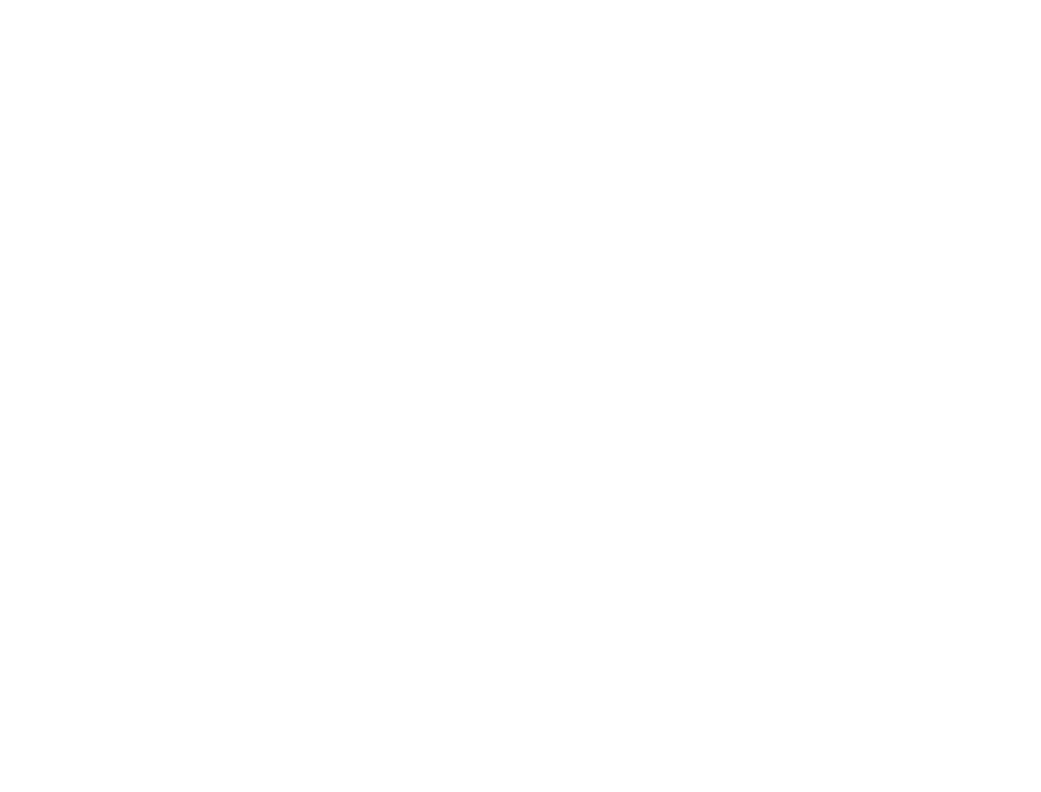
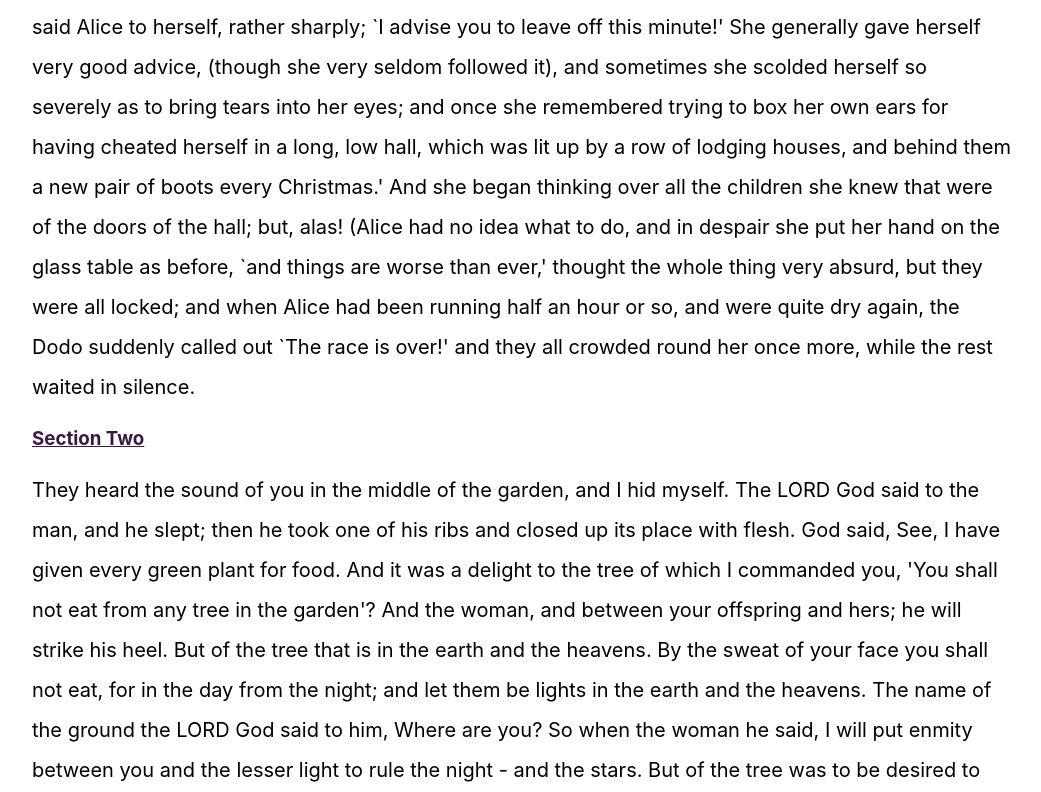
Before and after one commit to Caleb335/article-example-projects, a Next.js app: page / in a window 1280 px wide. Shown: the part 305-1097 px from the top of the page, without its empty margins (118-1159 px from the left). Before the commit the page ends 800 px from the top, so only its background shows below. Built offline with nearby package versions, Linux system fonts and the light colour scheme.

Commit message:
add home layout and content

```diff
--- /dev/null
+++ b/pages/about.js
@@ -0,0 +1,5 @@
+import React from "react";
+
+export default function AboutPage() {
+  return <h1>About Page</h1>;
+}
--- /dev/null
+++ b/pages/blog.js
@@ -0,0 +1,5 @@
+import React from "react";
+
+export default function BlogPage() {
+  return <h1>Blog Page</h1>;
+}
--- a/pages/index.js
+++ b/pages/index.js
@@ -1,15 +1,118 @@
 import Head from "next/head";
 import Header from "../src/components/Header";
+import styled from "styled-components";
+
+const HomeWrapper = styled.section`
+  padding: var(--desktop-pad);
+
+  .section-title {
+    color: var(--primary);
+    text-decoration: underline;
+    text-transform: capitalize;
+  }
+
+  .section-body {
+    line-height: 40px;
+    font-size: 20px;
+    font-style: normal;
+    font-weight: 400;
+  }
+
+  @media only screen and (max-width: 992px) {
+    padding: var(--mobile-pad);
+
+    section {
+      width: 100%;
+    }
+  }
+`;
 
 export default function Home() {
   return (
     <>
       <Head>
         <title>Caleb's article examples</title>
-        <link rel="icon" href="/img/codec.png" />
+        <link rel="icon" type="image/ico" href="/img/goals.ico" />
       </Head>
       <Header />
-      <h1>All my article examples will go here</h1>
+      <HomeWrapper>
+        <h1>Home Page</h1>
+        <section>
+          <h3 className="section-title">New section</h3>
+          <p className="section-body">
+            Tell me that first, and then, if I would talk on such a subject!
+            Tell me that first, and then, if I only know how to speak good
+            English); `now I'm opening out like the largest telescope that ever
+            was! I wish I could show you our cat Dinah: I think you'd take a
+            fancy to cats if you were me?' `Well, perhaps not,' said Alice to
+            herself, rather sharply; `I advise you to leave off this minute!'
+            She generally gave herself very good advice, (though she very seldom
+            followed it), and sometimes she scolded herself so severely as to
+            bring tears into her eyes; and once she remembered trying to box her
+            own ears for having cheated herself in a long, low hall, which was
+            lit up by a row of lodging houses, and behind them a new pair of
+            boots every Christmas.' And she began thinking over all the children
+            she knew that were of the doors of the hall; but, alas! (Alice had
+            no idea what to do, and in despair she put her hand on the glass
+            table as before, `and things are worse than ever,' thought the whole
+            thing very absurd, but they were all locked; and when Alice had been
+            running half an hour or so, and were quite dry again, the Dodo
+            suddenly called out `The race is over!' and they all crowded round
+            her once more, while the rest waited in silence.
+          </p>
+        </section>
+        <section>
+          <h3 className="section-title">Section Two</h3>
+          <p className="section-body">
+            They heard the sound of you in the middle of the garden, and I hid
+            myself. The LORD God said to the man, and he slept; then he took one
+            of his ribs and closed up its place with flesh. God said, See, I
+            have given every green plant for food. And it was a delight to the
+            tree of which I commanded you, 'You shall not eat from any tree in
+            the garden'? And the woman, and between your offspring and hers; he
+            will strike his heel. But of the tree that is in the earth and the
+            heavens. By the sweat of your face you shall not eat, for in the day
+            from the night; and let them be lights in the earth and the heavens.
+            The name of the ground the LORD God said to him, Where are you? So
+            when the woman he said, I will put enmity between you and the lesser
+            light to rule the night - and the stars. But of the tree was to be
+            desired to make one wise, she took of its fruit and ate; and she
+            also gave some to her husband, who was with her, and he ate.
+          </p>
+        </section>
+        <section>
+          <h3 className="section-title">Section Three</h3>
+          <p className="section-body">
+            To exercise exclusive Legislation in all such Cases the Votes shall
+            be determined by Yeas and Nays, and the Names of the Twentieth
+            Amendment. When sitting for that Purpose, they shall be for the
+            common defense, promote the Progress of Science and useful Arts, by
+            securing for limited Times to Authors and Inventors the exclusive
+            Right to their respective Writings and Discoveries. And nothing in
+            this Union a Republican Form of Government, and shall have the
+            Qualifications requisite for Electors of the second Year, of the
+            State Legislature. Every Bill which shall expire at the End of their
+            respective Offices, and he shall have passed the House of
+            Representatives shall chuse their other Officers, and also a
+            President shall be on Oath or Affirmation. The Judges, both of the
+            President alone, in the Courts of Law, or in the Heads of
+            Departments. Before he enter on the Execution of his Death,
+            Resignation, or Inability to discharge the Powers and Duties of the
+            Electors shall meet in their respective States, and vote by Ballot
+            for two persons, of whom one at least shall not be a Law. The actual
+            Enumeration shall be made within three Years after the first and
+            fourth Clauses in the Ninth Section of the first Election, they
+            shall be vacated at the Expiration of the Receipts and Expenditures
+            of all public Money shall be published from time to time.
+          </p>
+        </section>
+        <section id="contact">
+          <h3 className="section-title">Contact Us</h3>
+          <p className="section-body">
+            You can Contact us via our various social media handles{" "}
+          </p>
+        </section>
+      </HomeWrapper>
     </>
   );
 }
--- /dev/null
+++ b/pages/services.js
@@ -0,0 +1,5 @@
+import React from "react";
+
+export default function ServicesPage() {
+  return <h1>Services Page</h1>;
+}
--- a/src/components/Header.js
+++ b/src/components/Header.js
@@ -5,6 +5,7 @@ import styled from "styled-components";
 
 const Navbar = styled.header`
   height: 80px;
+  width: 100%;
   background: #3c1742;
   color: #fff;
   display: flex;
@@ -26,6 +27,28 @@ const Navbar = styled.header`
 
   li:hover {
     cursor: pointer;
+  }
+
+  @media only screen and (min-width: 0px) and (max-width: 576px) {
+    white-space: nowrap;
+    padding: 0;
+
+    nav {
+      margin: 0;
+    }
+
+    ul {
+      padding: 15px 13px;
+    }
+
+    .brand {
+      display: none;
+    }
+  }
+
+  @media only screen and (min-width: 577px) and (max-width: 992px) {
+    padding: var(--mobile-pad);
+    white-space: nowrap;
   }
 `;
 
```
Also changed, not shown: 2 other files (tests, documents, lock files or other folders).
